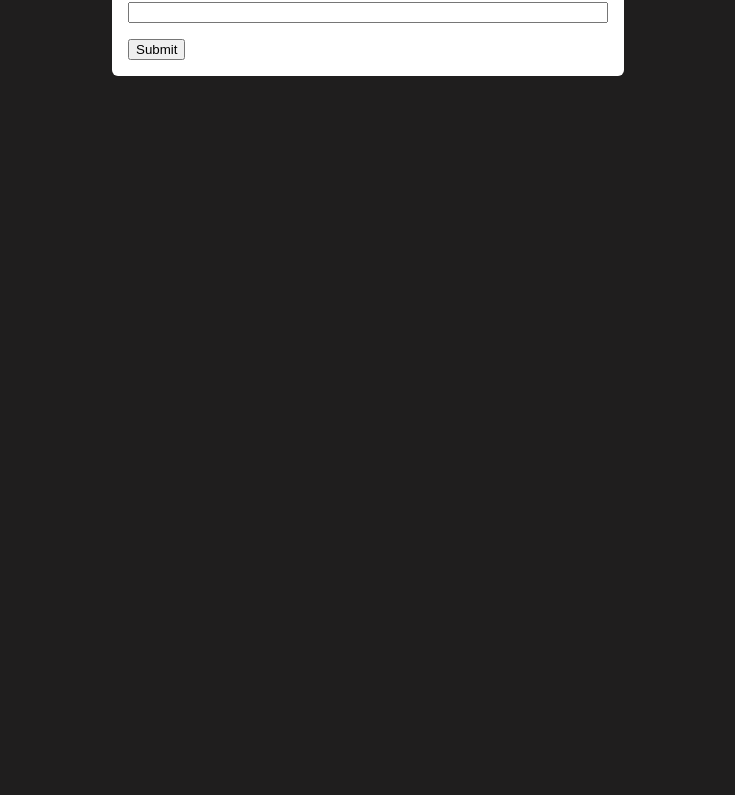
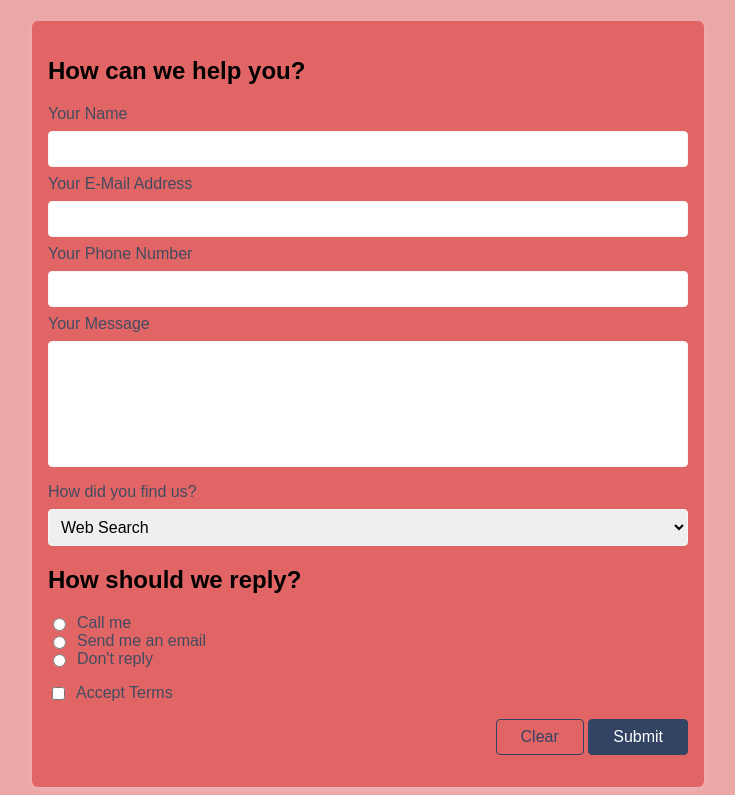
Before and after one commit to canozzcan/Html-Css-Projects, a plain HTML site: page Form-Example/index.html in a window 1280 px wide. Shown: the part 80-875 px from the top of the page, without its empty margins (272-1007 px from the left). Before the commit the page ends 800 px from the top, so only its background shows below. Drawn offline with Linux system fonts and the light colour scheme.

Commit message:
finished the form

```diff
--- a/Form-Example/index.html
+++ b/Form-Example/index.html
@@ -3,14 +3,106 @@
   <head>
     <meta charset="UTF-8" />
     <meta name="viewport" content="width=device-width, initial-scale=1.0" />
-    <title>HTML Forms</title>
+    <title>Forms Challenge</title>
     <link rel="stylesheet" href="styles.css" />
   </head>
   <body>
-    <form action="/" method="GET">
-      <label for="username">Your name</label>
-      <input type="text" name="user-name" id="username"/>
-      <button>Submit</button>
-    </form>
+    <header>
+      <h1>Contact Us</h1>
+    </header>
+    <main>
+      <form action="/challenge" method="GET">
+        <section>
+          <h2>How can we help you?</h2>
+          <ul>
+            <li>
+              <label for="username">Your Name</label>
+              <input type="text" id="username" name="username" required />
+            </li>
+            <li>
+              <label for="email">Your E-Mail Address</label>
+              <input type="email" id="email" name="email" required />
+            </li>
+            <li>
+              <label for="phone">Your Phone Number</label>
+              <input
+                type="tel"
+                id="phone"
+                name="phone"
+                required
+                minlength="5"
+              />
+            </li>
+            <li>
+              <label for="message">Your Message</label>
+              <textarea
+                id="message"
+                name="message"
+                required
+                minlength="10"
+                maxlength="200"
+                rows="6"
+              ></textarea>
+            </li>
+          </ul>
+        </section>
+        <section>
+          <label for="channel">How did you find us?</label>
+          <select name="channel" id="channel" required>
+            <option value="search">Web Search</option>
+            <option value="word-of-mouth">Word of Mouth</option>
+            <option value="other">Other</option>
+          </select>
+        </section>
+        <section>
+          <h2>How should we reply?</h2>
+          <ul>
+            <li class="inline-control">
+              <input
+                type="radio"
+                name="reply"
+                id="reply-phone"
+                value="phone"
+                required
+              />
+              <label for="reply-phone">Call me</label>
+            </li>
+            <li class="inline-control">
+              <input
+                type="radio"
+                name="reply"
+                id="reply-email"
+                value="email"
+                required
+              />
+              <label for="reply-email">Send me an email</label>
+            </li>
+            <li class="inline-control">
+              <input
+                type="radio"
+                name="reply"
+                id="reply-none"
+                value="none"
+                required
+              />
+              <label for="reply-none">Don't reply</label>
+            </li>
+          </ul>
+        </section>
+        <section class="inline-control">
+          <input
+            type="checkbox"
+            name="accept-terms"
+            id="accept-terms"
+            required
+          />
+          <label for="accept-terms">Accept Terms</label>
+        </section>
+        <section id="form-actions">
+          <button type="reset" class="btn-empty">Clear</button>
+          <button type="submit" class="btn-filled">Submit</button>
+        </section>
+      </form>
+    </main>
   </body>
 </html>
--- a/Form-Example/styles.css
+++ b/Form-Example/styles.css
@@ -1,22 +1,99 @@
 body {
-  background-color: rgb(31, 30, 30);
+  font-family: sans-serif;
+  background-color: rgb(235, 166, 166);
+}
+
+h1 {
+  text-align: center;
+  margin: 2rem;
 }
 
 form {
-  width: 30rem;
-  margin: 3rem auto;
-  background-color: rgb(255, 255, 255);
+  width: 40rem;
+  margin: auto;
+  background-color: rgb(226, 101, 101);
   padding: 1rem;
+  box-shadow: 0 2px 8px rgba(255, 255, 255, 0.2);
   border-radius: 6px;
 }
 
-input {
+section {
+  margin-bottom: 1rem;
+}
+
+ul {
+  list-style: none;
+  margin: 0;
+  padding: 0;
+}
+
+label {
+  color: rgb(66, 76, 97);
+  display: block;
+  margin: 0.5rem 0;
+}
+
+input,
+textarea,
+select {
+  font: inherit;
+  padding: 0.5rem;
+  border: 1px solid rgb(245, 245, 245);
   width: 100%;
   display: block;
-  margin-bottom: 1rem;
+  border-radius: 4px;
   box-sizing: border-box;
 }
 
+textarea {
+  resize: none;
+}
+
+input:focus,
+textarea:focus {
+  background-color: rgb(212, 170, 170);
+}
+
 button {
-  display: block;
+  font: inherit;
+  border: 1px solid rgb(51, 67, 100);
+  padding: 0.5rem 1.5rem;
+  border-radius: 4px;
+  cursor: pointer;
 }
+
+#form-actions {
+  text-align: right;
+}
+
+.btn-filled {
+  background-color: rgb(51, 67, 100);
+  color: white;
+}
+
+.btn-empty {
+  background-color: transparent;
+  color: rgb(51, 67, 100);
+}
+
+.btn-filled:hover {
+  background-color: rgb(69, 89, 129);
+  border-color: rgb(69, 89, 129);
+}
+
+.btn-empty:hover {
+  background-color: rgb(208, 215, 230);
+}
+
+.inline-control {
+  display: flex;
+}
+
+.inline-control label {
+  margin: 0;
+  margin-left: 0.5rem;
+}
+
+.inline-control input {
+  width: auto;
+}
```
